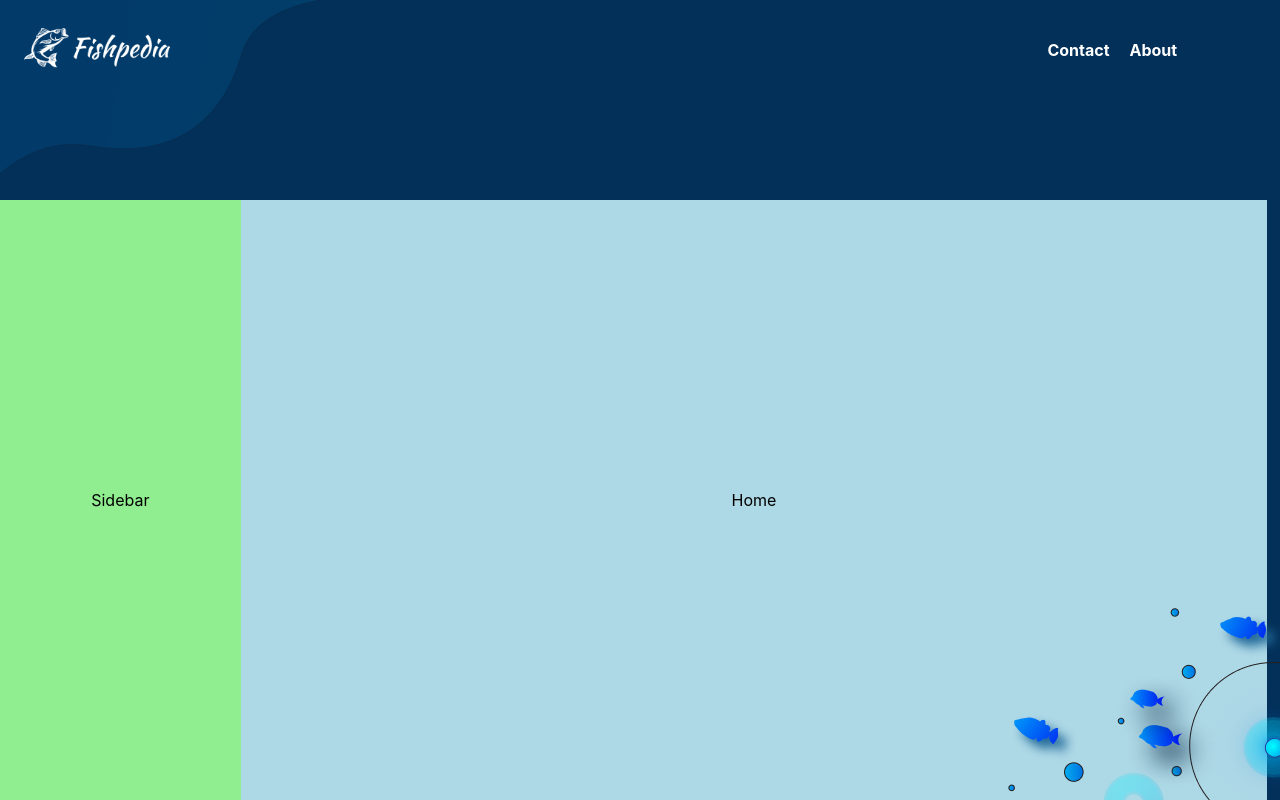
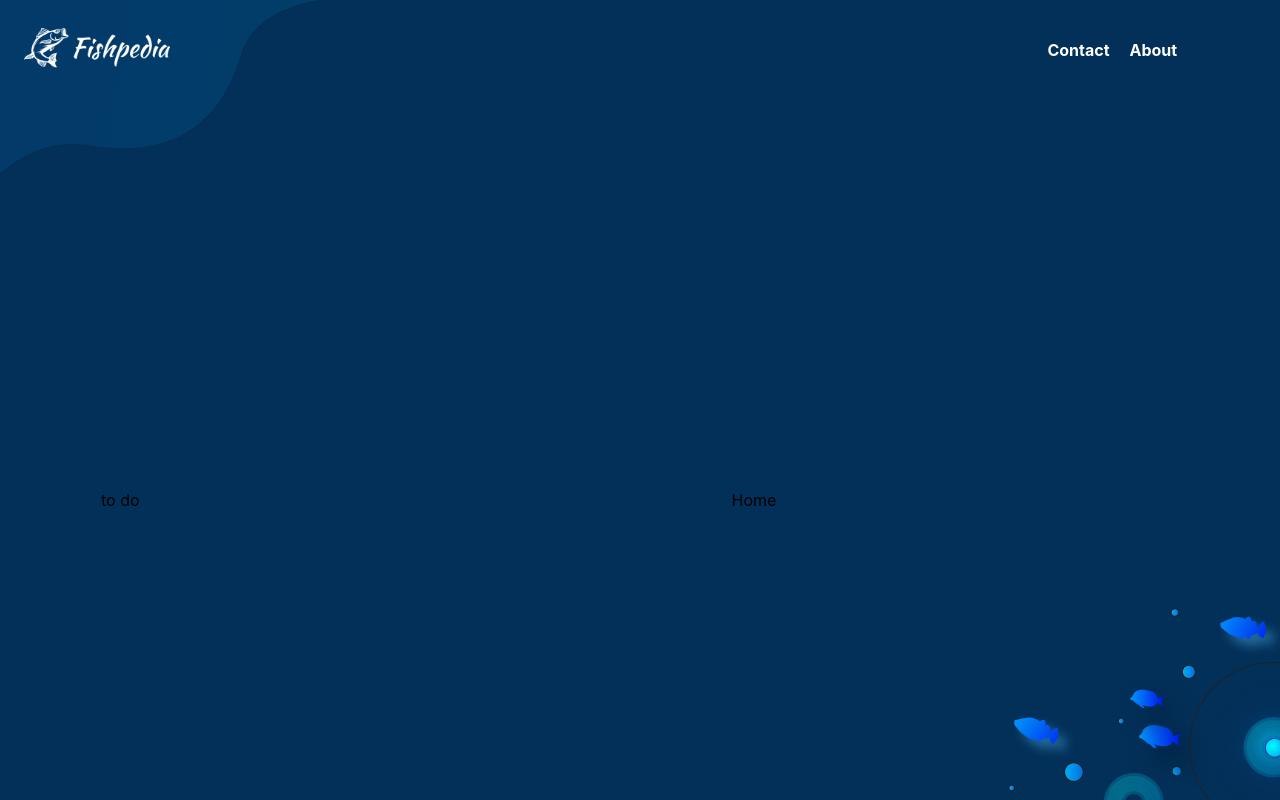
Before and after one commit to fidelChoqueDev/fishpedia-admin, a React (Create React App) app: page / in a window 1280 px wide. Built offline with nearby package versions, Linux system fonts and the light colour scheme.

Commit message:
css apply

```diff
--- a/src/index.css
+++ b/src/index.css
@@ -37,7 +37,7 @@ code {
 .page {
   height: calc(100vh - var(--header-backHeight));
   width: 100vw;
-  background-color: lightblue;
+  /*background-color: lightblue;*/
 }
 
 /* CSS HELPERS */
--- a/src/layouts/sidebar/index.css
+++ b/src/layouts/sidebar/index.css
@@ -1,5 +1,16 @@
 .Sidebar {
-  background: lightgreen;
+  /*background: lightgreen;*/
   width: var(--sidebar-width);
   height: calc(100vh - var(--header-backHeight));
+  flex-direction: column;
 }
+.group {
+  display: flex;
+  flex-direction: column;
+  flex-wrap: wrap;
+  justify-content: flex-start;
+  align-items: center;
+  align-content: flex-start;
+}
+.logout {
+}
--- a/src/layouts/sidebar/index.jsx
+++ b/src/layouts/sidebar/index.jsx
@@ -1,11 +1,11 @@
-import './index.css';
+import "./index.css";
 
 function Sidebar() {
-    return (
-        <div className="Sidebar display-flex justify-content-center align-items-center">
-            Sidebar
-        </div>
-    );
+  return (
+    <div className="Sidebar display-flex justify-content-center align-items-center">
+      to do
+    </div>
+  );
 }
 
 export default Sidebar;
```
Also changed, not shown: src/App.css (+4 -4 lines).
